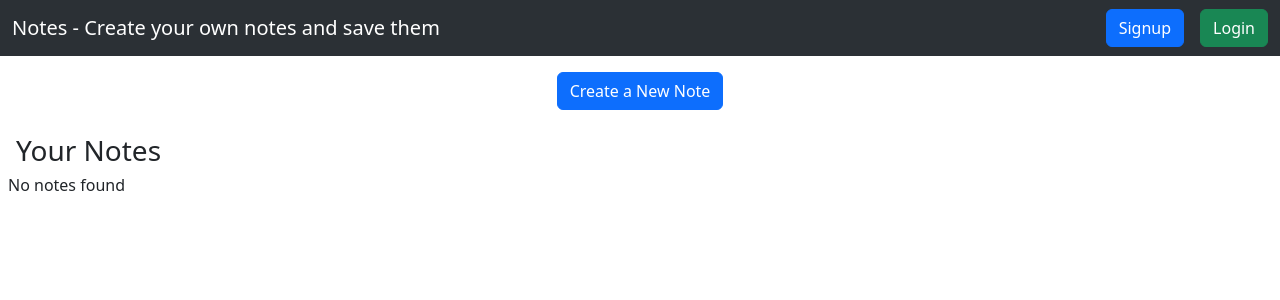
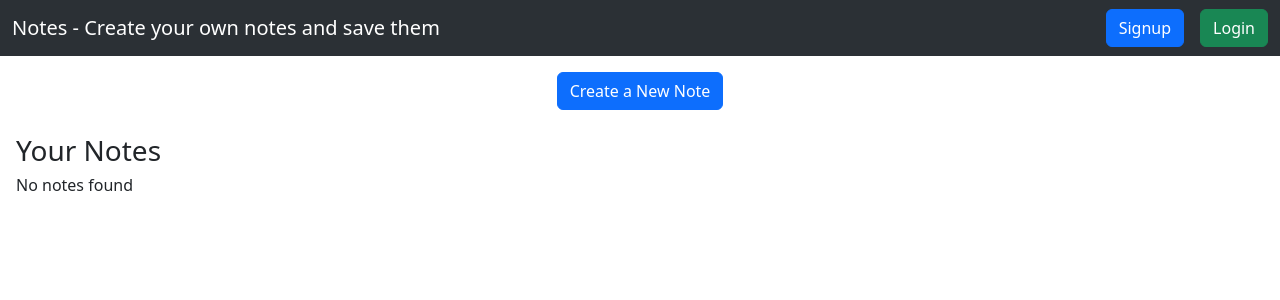
Before and after one commit to Simpl1fy/notes_react_node, a React (Vite) app in the folder todo-frontend/: page /home in a window 1280 px wide. Shown: the top 300 px of the page. Built offline with nearby package versions, Linux system fonts and the light colour scheme.

Commit message:
centered success failure modal and added margin to no notes

```diff
--- a/todo-frontend/src/components/FailureModal.jsx
+++ b/todo-frontend/src/components/FailureModal.jsx
@@ -18,6 +18,7 @@ export default function FailureModal({ isOpen, onRequestClose, message, link })
         onHide={onRequestClose}
         backdrop="static"
         keyboard={false}
+        centered
       >
         <Modal.Header closeButton>
           Failed
--- a/todo-frontend/src/components/ShowNotes.jsx
+++ b/todo-frontend/src/components/ShowNotes.jsx
@@ -131,7 +131,7 @@ export default function ShowNotes({ formSubmitted, setSuccess, setMessage, toggl
             </div>
           ))}
         </> : <>
-          <h6>{noNotes}</h6>
+          <h6 className="ms-2">{noNotes}</h6>
         </>
         }
       </div>
--- a/todo-frontend/src/components/SuccessModal.jsx
+++ b/todo-frontend/src/components/SuccessModal.jsx
@@ -17,6 +17,7 @@ export default function SuccessModal({ isOpen, onRequestClose, message }) {
         onHide={onRequestClose}
         backdrop="static"
         keyboard={false}
+        centered
       >
         <Modal.Header closeButton>
           <Modal.Title>Success</Modal.Title>
```
